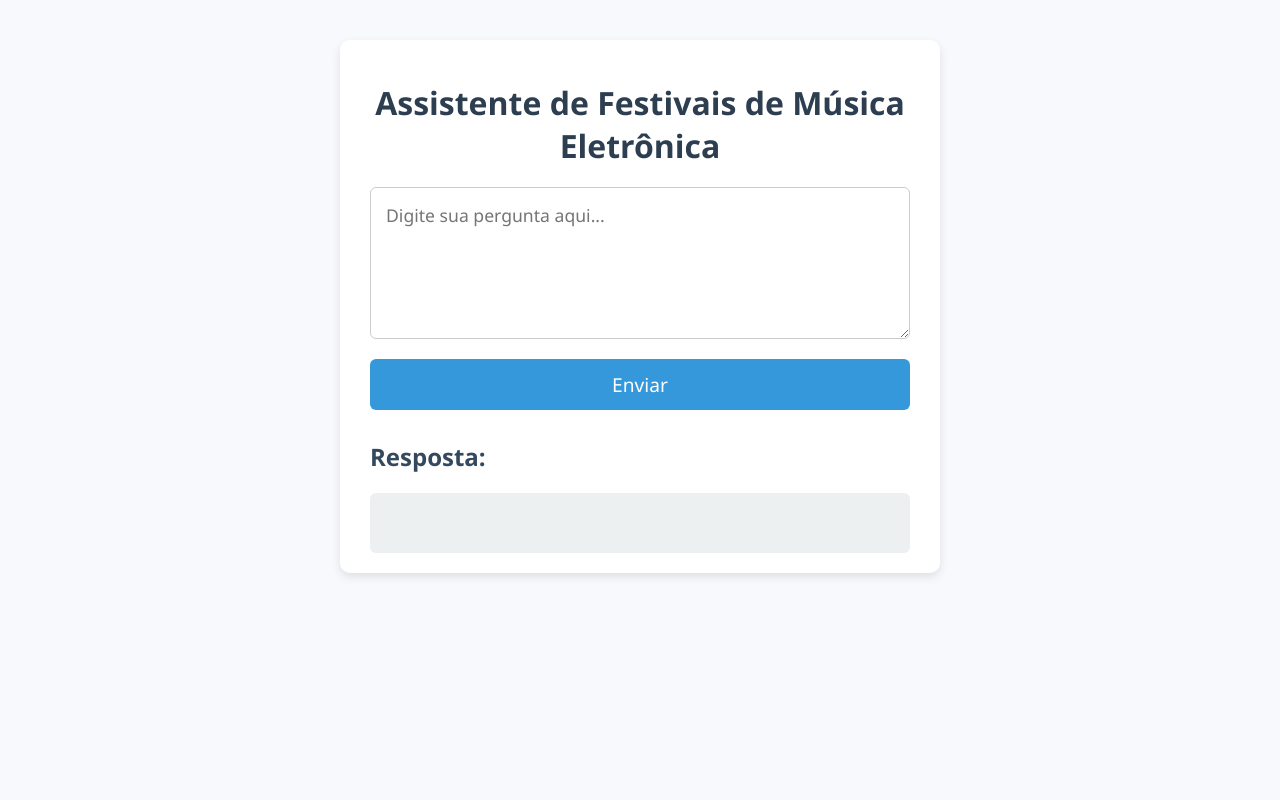
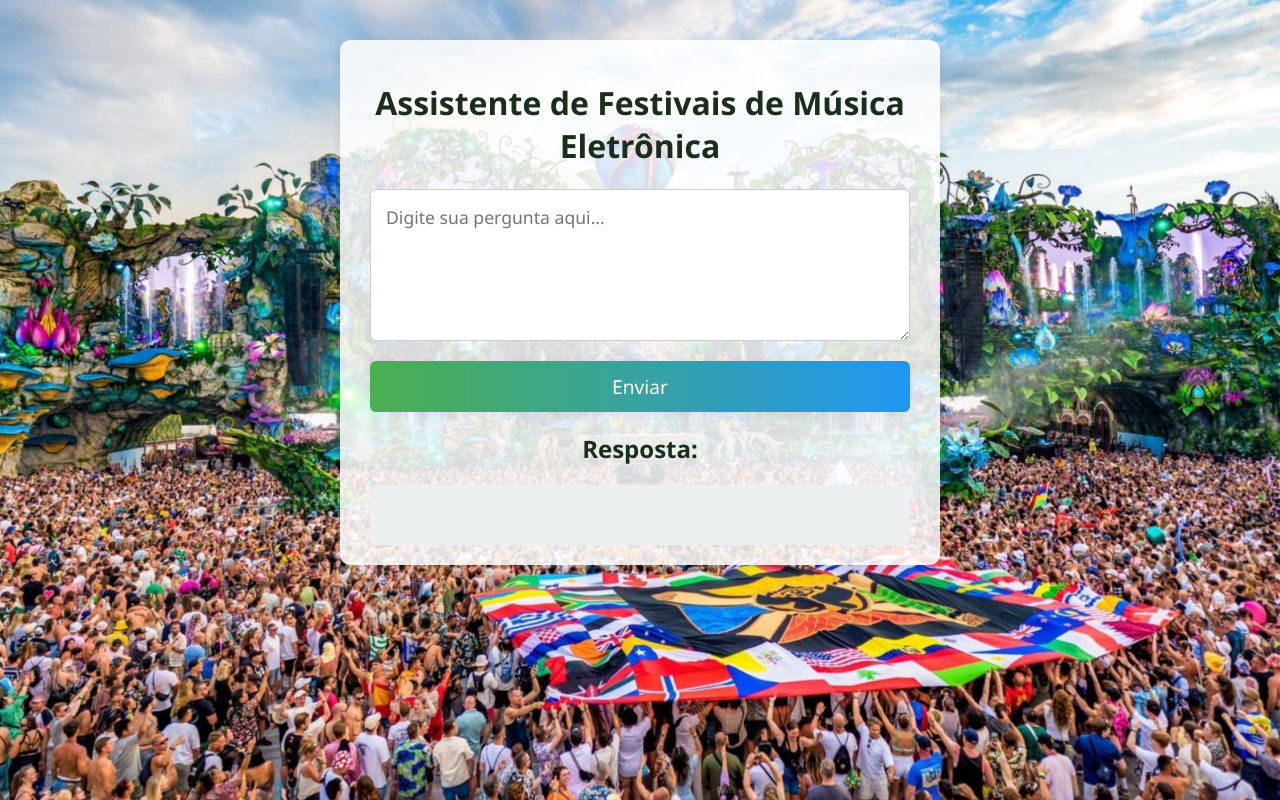
Before and after one commit to fernandesmelo/llm-large-language-model, a plain HTML site: page frontend/index.html in a window 1280 px wide. Drawn offline with Linux system fonts and the light colour scheme.

Commit message:
Muda estilização

```diff
--- a/frontend/css/style.css
+++ b/frontend/css/style.css
@@ -4,7 +4,7 @@
 }
 
 body {
-    background: #f7f9fc;
+  background: url('../assets/tomorrowland.jpg') center center/cover no-repeat fixed, #f7f9fc;
   margin: 0;
   padding: 0;
   display: flex;
@@ -14,19 +14,19 @@
 }
 
 .container {
-    background: white;
+  background: rgba(255, 255, 255, 0.85);
   padding: 20px 30px;
   margin-top: 40px;
   border-radius: 10px;
-    box-shadow: 0 4px 10px rgba(0,0,0,0.1);
+  box-shadow: 0 4px 10px rgba(0, 0, 0, 0.1);
   width: 90%;
   max-width: 600px;
 }
 
-  h1 {
-    color: #2c3e50;
+h1,
+h2 {
+  color: #1b2e1b;
   text-align: center;
-    margin-bottom: 20px;
 }
 
 textarea {
@@ -49,21 +49,17 @@
   padding: 12px 20px;
   width: 100%;
   font-size: 1.2em;
-    color: white;
-    background-color: #3498db;
+  color: #fff;
+  background: linear-gradient(90deg, #4caf50 0%, #2196f3 100%);
   border: none;
   border-radius: 6px;
   cursor: pointer;
-    transition: background-color 0.3s ease;
+  transition: background 0.3s ease, box-shadow 0.3s;
+  box-shadow: 0 2px 8px rgba(33, 150, 243, 0.12);
 }
 
 button:hover {
-    background-color: #2980b9;
-  }
-
-  h2 {
-    margin-top: 30px;
-    color: #34495e;
+  background: linear-gradient(90deg, #388e3c 0%, #1565c0 100%);
 }
 
 .answer {
```
Also changed, not shown: frontend/assets/tomorrowland.jpg (added), 1 other file. Lines whose indentation alone changed are shown as unchanged.
